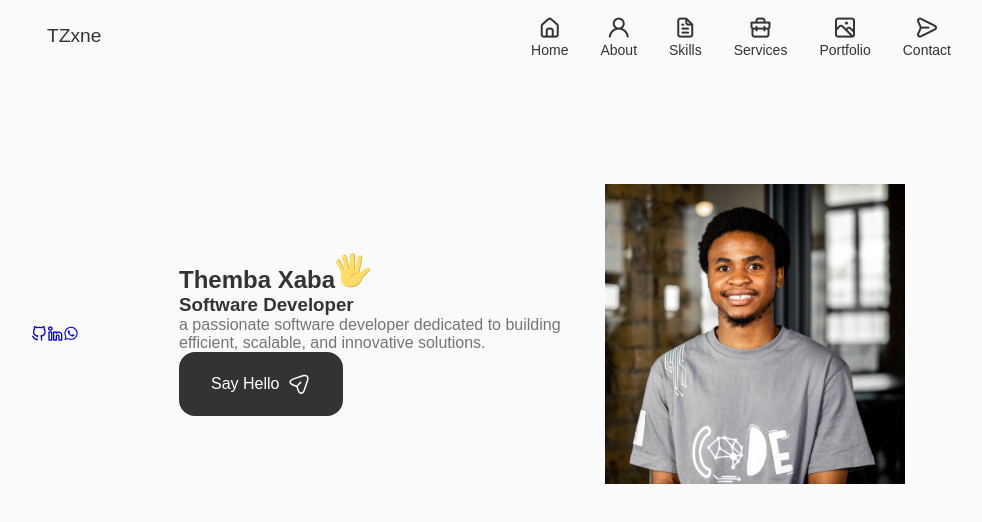
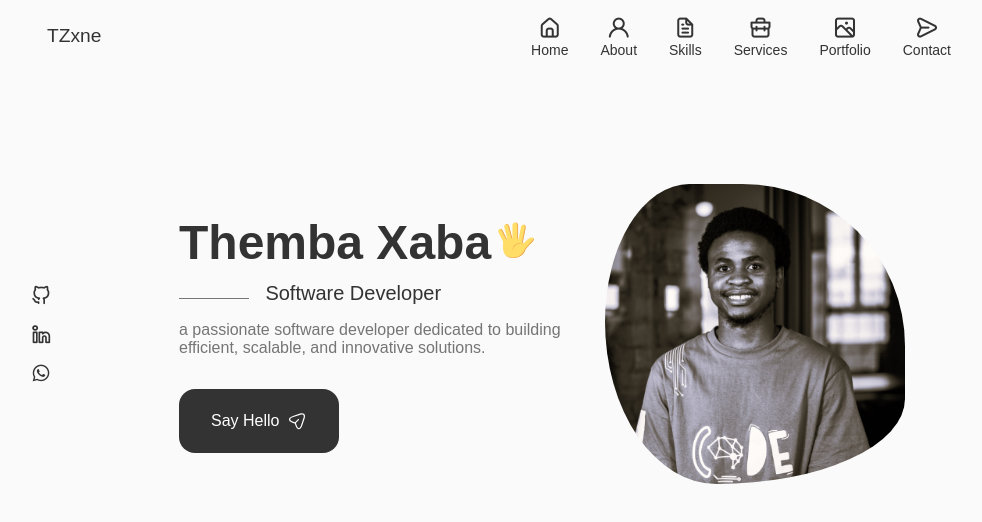
Before and after one commit to thembaxaba157/portfolio-website, a React (Vite) app: page / in a window 1280 px wide. Shown: the top 522 px of the page, without its empty margins (125-1107 px from the left). Built offline with nearby package versions, Linux system fonts and the light colour scheme.

Commit message:
Home component elements positioning and animation for home image

```diff
--- a/src/App.css
+++ b/src/App.css
@@ -21,7 +21,7 @@
     /* .5rem = 8px | 1rem = 16px */
     --body-font: "Poppins" ,sans-serif;
 
-    --big-font-size: 3.5rem;
+    --big-font-size: 3rem;
     --h1-font-size: 2.25rem;
     --h2-font-size: 1.5rem;
     --h3-font-size: 1.25rem;
--- a/src/components/home/Data.jsx
+++ b/src/components/home/Data.jsx
@@ -64,7 +64,7 @@ const Data = () => {
             <svg
                   className="button__icon"
                   xmlns="http://www.w3.org/2000/svg"
-                  width="24"
+                  width="20"
                   height="24"
                   viewBox="0 0 24 24"
                   fill="none"
--- a/src/components/home/home.css
+++ b/src/components/home/home.css
@@ -4,6 +4,58 @@
     column-gap: 2rem;
     align-items: center;
 }
+
+.home__social {
+    display: grid;
+    grid-template-columns: max-content;
+    row-gap: 1rem;
+}
+
+.home__social-icon {
+    font-size: 1.25rem;
+    color: var(--title-color);
+}
+
+.home__social-icon:hover {
+    color: var(--title-color-dark);
+}
+
+.home__title {
+    font-size: var(--big-font-size);
+    margin-bottom: var(--mb-0-75);
+}
+
+.home__hand {
+    width: 38px;
+    height: 38px;
+    margin-left: 0.4rem;
+}
+
+.home__subtitle {
+    position: relative;
+    font-size: var(--h3-font-size);
+    padding-left: 5.4rem;
+    font-weight: var(--font-normal);
+    margin-bottom: var(--mb-1);
+}
+
+.home__subtitle::before {
+    content: '';
+    position: absolute;
+    width: 70px;
+    height: 1px;
+    background-color: var(--text-color);
+    left: 0;
+    top: 1rem;
+}
+.home__description {
+    max-width: 400px;
+    margin-bottom: var(--mb-2);
+}
+
+
+
+
 
 .home__img {
     background: url(../../../assets/profile.jpg);
@@ -14,5 +66,23 @@
     order: 1;
     width: 300px;
     height: 300px;
+    animation: profile__animated 8s ease-in-out infinite 1s;
 
 }
+
+@keyframes profile__animated {
+    0% {
+        border-radius: 60% 40% 30% 70%/60% 30% 70% 40%;
+    }
+
+    50% {
+        border-radius: 30% 60% 70% 40%/50% 60% 30% 60%;
+    }
+
+    100% {
+        border-radius: 60% 40% 30% 70%/60% 30% 70% 40%;
+    }
+
+
+
+}
```
Also changed, not shown: assets/about.jpg, assets/profile.jpg.
